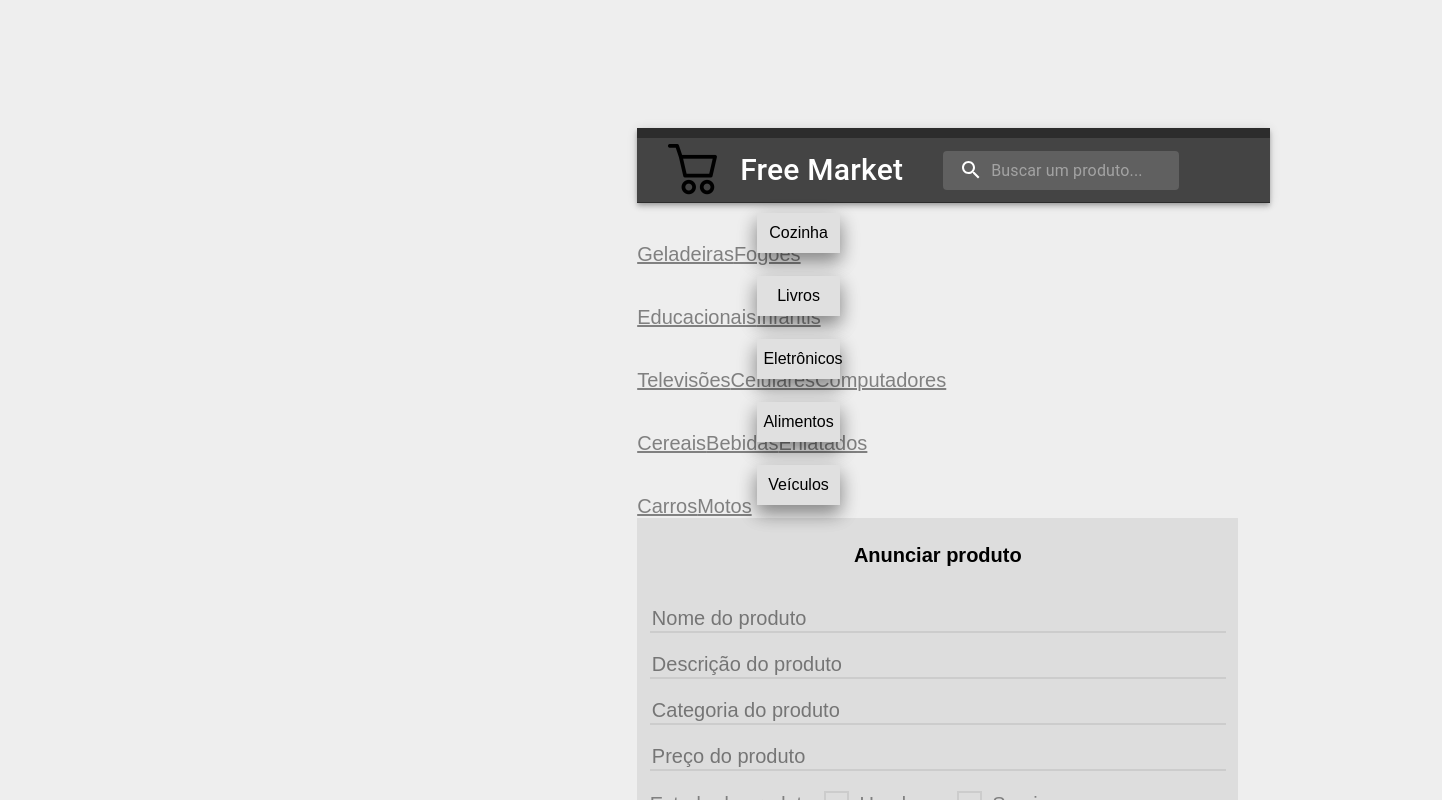
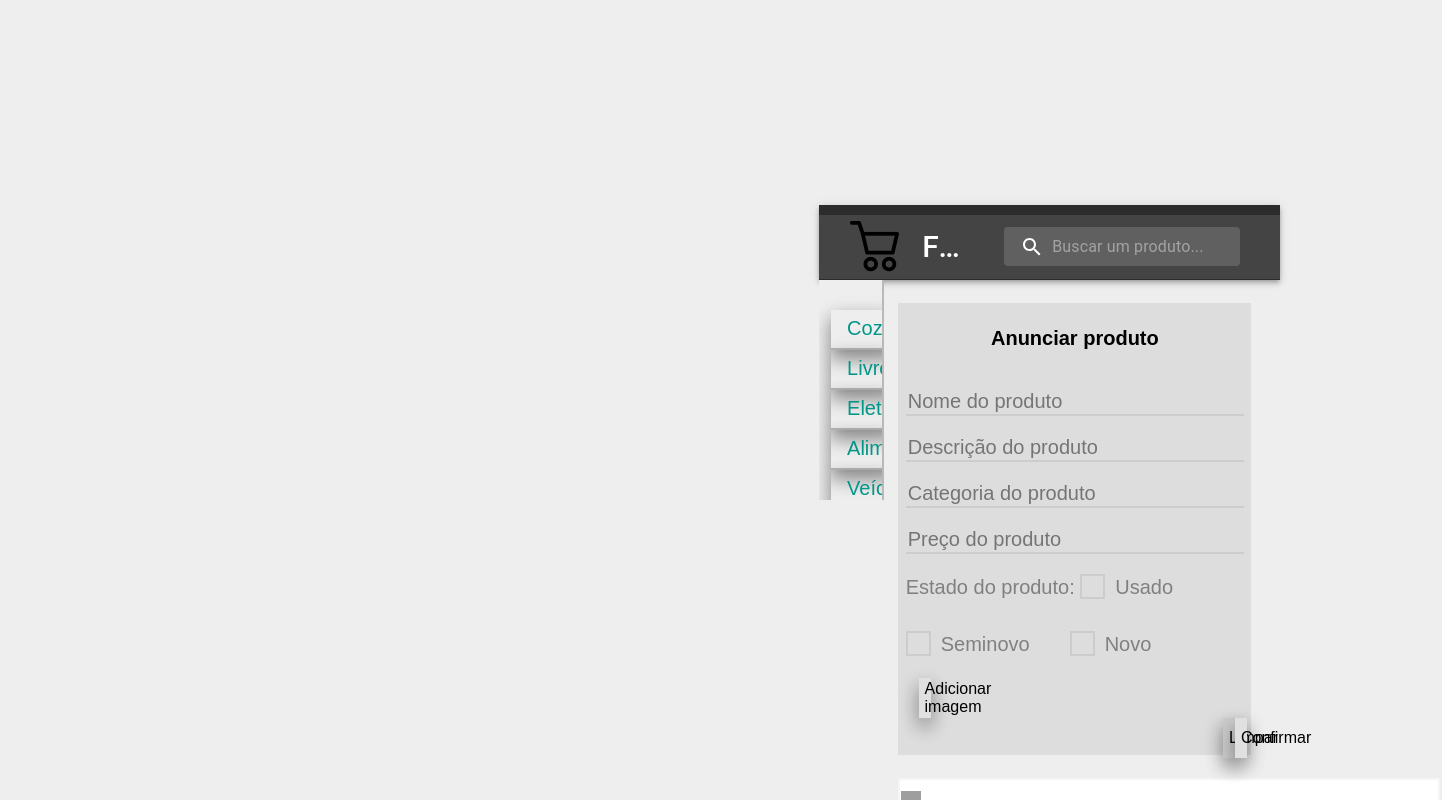
Before and after one commit to Iagopeppe/Trabalho_2_Parte_2-Prog.WEB, a React (Create React App) app in the folder free-market-frontend/: page /produtos in a window 1280 px wide. Shown: the top 800 px of the page, 1442 px wide, since content can reach past the window. Built offline with nearby package versions, Linux system fonts and the light colour scheme; grey boxes are pictures that could not be loaded.

Commit message:
Ajustado parte da estilização da página de produtos e corrigido a validação dos campos de cadastro de produto

```diff
--- a/free-market-frontend/src/components/ProductForm.js
+++ b/free-market-frontend/src/components/ProductForm.js
@@ -1,34 +1,81 @@
-import * as React from 'react';
+import React, {useState} from 'react';
 import styles from '../produtos.module.css';
 
+
 export default function ProductForm() {
+
+    const [productName, setProductName] = useState(''); // '' is the initial state value
+    const [productDescription, setProductDescription] = useState('');
+    const [productCategory, setProductCategory] = useState('');
+    const [productPrice, setProductPrice] = useState('');
+    const [productState, setProductState] = useState('');
+
+
+    function create() {
+        //Validacao dos campos
+        if (productName === "") {
+          alert("O campo nome é inválido!\nO nome do produto não pode ser vazio");
+          return;
+        }
+
+        if (productDescription === "") {
+          alert("O campo descrição é inválido!\nA descrição do produto não pode ser vazia");
+          return;
+        }
+
+        if (productCategory === "") {
+          alert("O campo categoria é inválido!\nA categoria do produto não pode ser vazia");
+          return;
+        }
+
+        if (productPrice=== "") {
+          alert("O campo preço é inválido!\nO preço do produto não pode ser vazio");
+          return;
+        }
+        if (productPrice <= 0) {
+          alert("O campo preço é inválido!\nO preço do produto deve ser maior que zero");
+          return;
+        }
+
+
+        if (productState === "") {
+          alert("É necessário selecionar o estado do produto!");
+          return;
+        }
+
+        alert("Parabéns!\nSeu produto foi anunciado com sucesso!");
+
+        //INSERIR AQUI O POST PARA A API UTILIZANDO AS VARIÁVEIS DE STATE
+    }
+
+
     return (
         <form className={styles.element_container}>
             <p className={styles.element_title}><strong>Anunciar produto</strong></p>
             <div>
-                <input id="product_name" type="text" placeholder="Nome do produto" />
+                <input id="product_name" type="text" placeholder="Nome do produto" value={productName} onInput={e => setProductName(e.target.value)}/>
             </div>
             <div>
-                <input id="product_description" type="text" placeholder="Descrição do produto" />
+                <input id="product_description" type="text" placeholder="Descrição do produto" value={productDescription} onInput={e => setProductDescription(e.target.value)}/>
             </div>
             <div>
-                <input id="product_category" type="text" placeholder="Categoria do produto" />
+                <input id="product_category" type="text" placeholder="Categoria do produto" value={productCategory} onInput={e => setProductCategory(e.target.value)}/>
             </div>
             <div>
-                <input id="product_price" type="number" placeholder="Preço do produto" />
+                <input id="product_price" type="number" placeholder="Preço do produto" value={productPrice} onInput={e => setProductPrice(e.target.value)}/>
             </div>
             <div>
                 <text>Estado do produto: </text>
                 <label className={styles.container}>Usado
-                    <input type="radio" name="estado_produto" id="product_state_used" />
+                    <input type="radio" name="estado_produto" id="product_state_used" onClick={e => setProductState("U")} />
                     <span className={styles.radio}></span>
                 </label>
                 <label className={styles.container}>Seminovo
-                    <input type="radio" name="estado_produto" id="product_state_almost_new" />
+                    <input type="radio" name="estado_produto" id="product_state_almost_new" onClick={e => setProductState("S")} />
                     <span className={styles.radio}></span>
                 </label>
                 <label className={styles.container}>Novo
-                    <input type="radio" name="estado_produto" id="product_state_new" />
+                    <input type="radio" name="estado_produto" id="product_state_new" onClick={e => setProductState("N")} />
                     <span className={styles.radio}></span>
                 </label>
             </div>
@@ -37,7 +84,7 @@ export default function ProductForm() {
             </div>
             <div className={styles.right_aligned}>
                 <button type="reset" className={styles.clear_button}>Limpar</button>
-                <button className={styles.form_button} type="button" onclick="create()">Confirmar</button>
+                <button className={styles.form_button} type="submit" onClick={() => create()}>Confirmar</button>
             </div>
         </form>
     );
--- a/free-market-frontend/src/components/SideNav.js
+++ b/free-market-frontend/src/components/SideNav.js
@@ -1,11 +1,13 @@
+import { StylesContext } from '@mui/styles';
+import { style } from '@mui/system';
 import * as React from 'react';
-import  '../produtos.module.css';
+import  styles from '../produtos.module.css';
 
-var dropdown = document.getElementsByClassName("dropdown-btn");
-var subitem = document.getElementsByClassName("dropdown-subitem");
+var dropdown = document.getElementsByClassName("dropdown_btn");
+var subitem = document.getElementsByClassName("dropdown_subitem");
 
 for (var i = 0; i < dropdown.length; i++) {
-  dropdown[i].addEventListener("click", function () {
+  dropdown[i].addEventListener("onClick", function () {
     this.classList.toggle("active");
     var dropdownContent = this.nextElementSibling;
     if (dropdownContent.style.display === "block") {
@@ -18,43 +20,43 @@ for (var i = 0; i < dropdown.length; i++) {
 
 export default function SideNav() {
     return (
-        <div className="sidenav">
-        <button className="dropdown-btn">Cozinha
-            <i className="fa fa-caret-down"></i>
+        <div className={styles.sidenav}>
+        <button className={styles.dropdown_btn}>Cozinha
+            <i className={styles.fa_caret_down}></i>
         </button>
-        <div className="dropdown-container">
-            <a className="dropdown-subitem" href="#">Geladeiras</a>
-            <a className="dropdown-subitem" href="#">Fogões</a>
+        <div className={styles.dropdown_container}>
+            <a className={styles.dropdown_subitem} href="#">Geladeiras</a>
+            <a className={styles.dropdown_subitem} href="#">Fogões</a>
         </div>
-        <button className="dropdown-btn">Livros
-            <i className="fa fa-caret-down"></i>
+        <button className={styles.dropdown_btn}>Livros
+            <i className={styles.fa_caret_down}></i>
         </button>
-        <div className="dropdown-container">
-            <a className="dropdown-subitem" href="#">Educacionais</a>
-            <a className="dropdown-subitem" href="#">Infantis</a>
+        <div className={styles.dropdown_container}>
+            <a className={styles.dropdown_subitem} href="#">Educacionais</a>
+            <a className={styles.dropdown_subitem} href="#">Infantis</a>
         </div>
-        <button className="dropdown-btn">Eletrônicos
-            <i className="fa fa-caret-down"></i>
+        <button className={styles.dropdown_btn}>Eletrônicos
+            <i className={styles.fa_caret_down}></i>
         </button>
-        <div className="dropdown-container">
-            <a className="dropdown-subitem" href="#">Televisões</a>
-            <a className="dropdown-subitem" href="#">Celulares</a>
-            <a className="dropdown-subitem" href="#">Computadores</a>
+        <div className={styles.dropdown_container}>
+            <a className={styles.dropdown_subitem} href="#">Televisões</a>
+            <a className={styles.dropdown_subitem} href="#">Celulares</a>
+            <a className={styles.dropdown_subitem} href="#">Computadores</a>
         </div>
-        <button className="dropdown-btn">Alimentos
-            <i className="fa fa-caret-down"></i>
+        <button className={styles.dropdown_btn}>Alimentos
+            <i className={styles.fa_caret_down}></i>
         </button>
-        <div className="dropdown-container">
-            <a className="dropdown-subitem" href="#">Cereais</a>
-            <a className="dropdown-subitem" href="#">Bebidas</a>
-            <a className="dropdown-subitem" href="#">Enlatados</a>
+        <div className={styles.dropdown_container}>
+            <a className={styles.dropdown_subitem} href="#">Cereais</a>
+            <a className={styles.dropdown_subitem} href="#">Bebidas</a>
+            <a className={styles.dropdown_subitem} href="#">Enlatados</a>
         </div>
-        <button className="dropdown-btn">Veículos
-            <i className="fa fa-caret-down"></i>
+        <button className={styles.dropdown_btn}>Veículos
+            <i className={styles.fa_caret_down}></i>
         </button>
-        <div className="dropdown-container">
-            <a className="dropdown-subitem" href="#">Carros</a>
-            <a className="dropdown-subitem" href="#">Motos</a>
+        <div className={styles.dropdown_container}>
+            <a className={styles.dropdown_subitem} href="#">Carros</a>
+            <a className={styles.dropdown_subitem} href="#">Motos</a>
         </div>
     </div>
     );
--- a/free-market-frontend/src/produtos.js
+++ b/free-market-frontend/src/produtos.js
@@ -10,15 +10,23 @@ import styles from './produtos.module.css';
 
 function Produtos() {
   return (
-    <body className={styles.main}>
+    <body>
+    <div>
       <PrimarySearchAppBar></PrimarySearchAppBar>
       <SideNav></SideNav>
-      <ProductForm></ProductForm>
-      <ProductList></ProductList>
-      <PopularProducts></PopularProducts>
+      <div className={styles.main}>
+        <br />
+        <ProductForm></ProductForm>
+        <br />
+        <ProductList></ProductList>
+        <br />
+        <PopularProducts></PopularProducts>
+        <br />
+      </div>
       <Footer></Footer>
+    </div>
     </body>
   );
 }
 
-export default Produtos;
+export default withStyles(styles)(Produtos);
--- a/free-market-frontend/src/produtos.module.css
+++ b/free-market-frontend/src/produtos.module.css
@@ -66,7 +66,7 @@ Obs.: Reciclado da atividade anterior
   border-bottom: 2px solid rgb(185, 185, 185);
 }
 
-.sidenav a:hover, .dropdown-btn:hover {
+.sidenav a:hover, .dropdown_btn:hover {
   box-shadow: 0 8px 16px 0 rgba(0, 0, 0, 0.2);
   background-color: #d4d4d4;
 }
```
